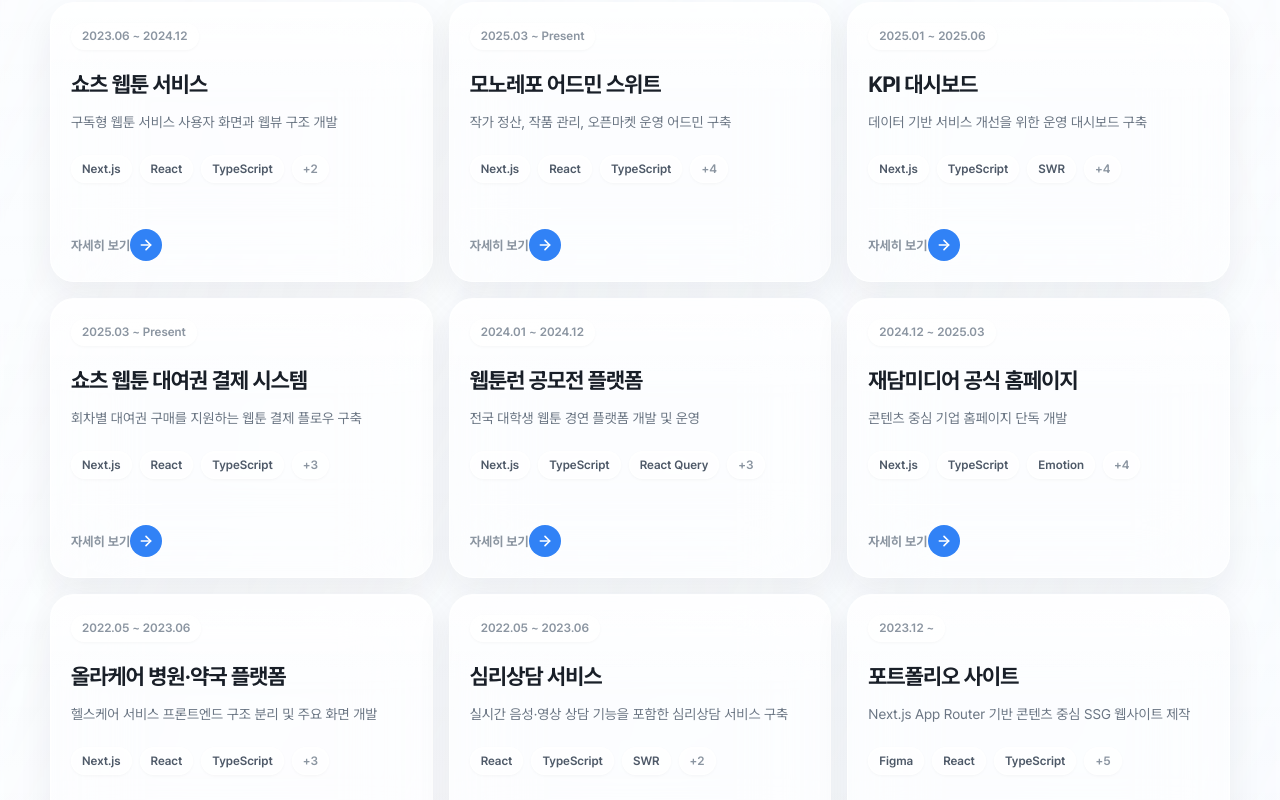
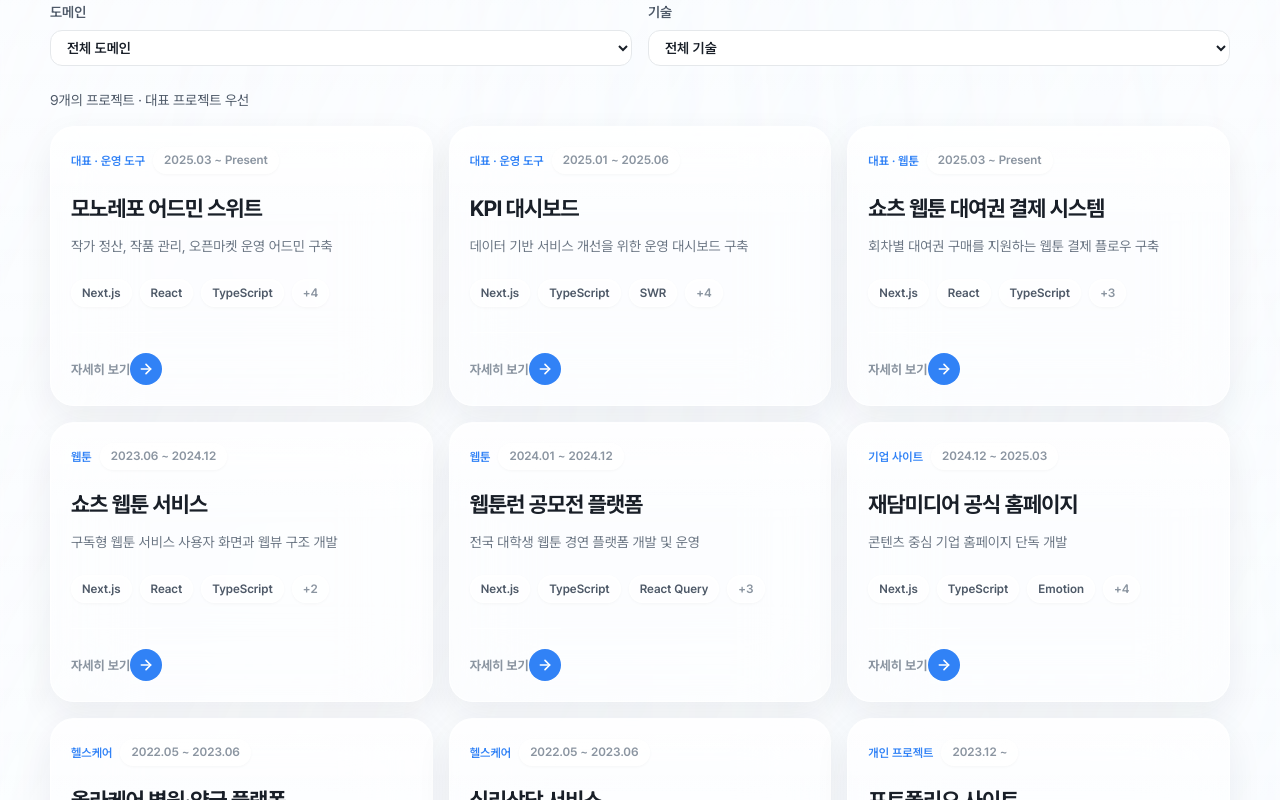
Before and after one commit to Garam-Leee/garam.dev, a Next.js app: page / in a window 1280 px wide. Shown: the part 4240-5040 px from the top of the page. Built offline with nearby package versions, Linux system fonts and the light colour scheme.

Commit message:
feat: filter projects by domain and technology

```diff
--- a/src/components/sections/projects/ProjectCard.tsx
+++ b/src/components/sections/projects/ProjectCard.tsx
@@ -33,7 +33,10 @@ export function ProjectCard({
     >
       <div className="pointer-events-none absolute inset-x-0 top-0 h-24 bg-[linear-gradient(180deg,rgba(255,255,255,0.68),rgba(255,255,255,0))]" />
 
-      <div className="relative mb-5 flex items-center justify-end">
+      <div className="relative mb-5 flex flex-wrap items-center justify-between gap-2">
+        <span className="text-xs font-semibold text-blue">
+          {project.featured ? `대표 · ${project.domain}` : project.domain}
+        </span>
         <GlassChip className="px-2.5 py-1 text-right text-[12px] font-semibold leading-[1.4] text-[#8b95a1]">
           {project.period}
         </GlassChip>
--- a/src/components/sections/projects/Projects.tsx
+++ b/src/components/sections/projects/Projects.tsx
@@ -7,9 +7,17 @@ import { useState } from "react";
 import type { Project } from "@/types/project";
 import { ProjectCard } from "./ProjectCard";
 import { ProjectModal } from "./ProjectModal";
+import { filterProjects } from "@/lib/project-filters";
+
+const domains = [...new Set(projects.map((project) => project.domain))];
+const tools = [...new Set(projects.flatMap((project) => project.tools))].sort();
+const filterClass = "mt-2 w-full rounded-xl border border-border bg-white px-3 py-2 text-sm text-heading";
 
 export default function Projects() {
   const [selectedProject, setSelectedProject] = useState<Project | null>(null);
+  const [domain, setDomain] = useState("");
+  const [tool, setTool] = useState("");
+  const visibleProjects = filterProjects(projects, { domain, tool });
 
   return (
     <section
@@ -27,9 +35,33 @@ export default function Projects() {
           </h2>
         </header>
 
-        <ul className="grid gap-4 sm:grid-cols-2 lg:grid-cols-3">
-          {projects.map((project, index) => (
-            <li key={project.title}>
+        <div className="mb-6 flex flex-wrap items-end gap-4">
+          <label htmlFor="project-domain" className="min-w-[160px] flex-1 text-sm font-semibold text-body">
+            도메인
+            <select id="project-domain" value={domain} onChange={(event) => setDomain(event.target.value)} className={filterClass}>
+              <option value="">전체 도메인</option>
+              {domains.map((value) => <option key={value} value={value}>{value}</option>)}
+            </select>
+          </label>
+          <label htmlFor="project-tool" className="min-w-[160px] flex-1 text-sm font-semibold text-body">
+            기술
+            <select id="project-tool" value={tool} onChange={(event) => setTool(event.target.value)} className={filterClass}>
+              <option value="">전체 기술</option>
+              {tools.map((value) => <option key={value} value={value}>{value}</option>)}
+            </select>
+          </label>
+          {(domain || tool) && (
+            <button type="button" onClick={() => { setDomain(""); setTool(""); }} className="rounded-xl bg-white px-4 py-2 text-sm font-semibold text-blue">
+              필터 초기화
+            </button>
+          )}
+        </div>
+        <p role="status" className="mb-4 text-sm text-body">{visibleProjects.length}개의 프로젝트 · 대표 프로젝트 우선</p>
+
+        {visibleProjects.length > 0 ? (
+          <ul className="grid gap-4 sm:grid-cols-2 lg:grid-cols-3">
+          {visibleProjects.map((project, index) => (
+            <li key={project.slug}>
               <ProjectCard
                 project={project}
                 index={index}
@@ -38,6 +70,11 @@ export default function Projects() {
             </li>
           ))}
         </ul>
+        ) : (
+          <p className="rounded-2xl border border-border bg-white p-8 text-center text-body">
+            조건에 맞는 프로젝트가 없습니다. 필터를 초기화해 전체 프로젝트를 확인해 주세요.
+          </p>
+        )}
       </div>
 
       <ProjectModal
--- a/src/data/projects.ts
+++ b/src/data/projects.ts
@@ -3,6 +3,7 @@ import type { Project } from "@/types/project";
 export const projects: Project[] = [
   {
     slug: "shortz",
+    domain: "웹툰",
     title: "쇼츠 웹툰 서비스",
     description: "구독형 웹툰 서비스 사용자 화면과 웹뷰 구조 개발",
     problem:
@@ -45,6 +46,8 @@ export const projects: Project[] = [
 
   {
     slug: "admin-suite",
+    domain: "운영 도구",
+    featured: true,
     title: "모노레포 어드민 스위트",
     description: "작가 정산, 작품 관리, 오픈마켓 운영 어드민 구축",
     problem:
@@ -89,6 +92,8 @@ export const projects: Project[] = [
 
   {
     slug: "kpi-dashboard",
+    domain: "운영 도구",
+    featured: true,
     title: "KPI 대시보드",
     description: "데이터 기반 서비스 개선을 위한 운영 대시보드 구축",
     problem:
@@ -126,6 +131,8 @@ export const projects: Project[] = [
 
   {
     slug: "shortz-payments",
+    domain: "웹툰",
+    featured: true,
     title: "쇼츠 웹툰 대여권 결제 시스템",
     description: "회차별 대여권 구매를 지원하는 웹툰 결제 플로우 구축",
     problem:
@@ -167,6 +174,7 @@ export const projects: Project[] = [
 
   {
     slug: "webtoon-run",
+    domain: "웹툰",
     title: "웹툰런 공모전 플랫폼",
     description: "전국 대학생 웹툰 경연 플랫폼 개발 및 운영",
     problem:
@@ -215,6 +223,7 @@ export const projects: Project[] = [
 
   {
     slug: "jaedam-website",
+    domain: "기업 사이트",
     title: "재담미디어 공식 홈페이지",
     description: "콘텐츠 중심 기업 홈페이지 단독 개발",
     problem:
@@ -261,6 +270,7 @@ export const projects: Project[] = [
 
   {
     slug: "ollacare",
+    domain: "헬스케어",
     title: "올라케어 병원·약국 플랫폼",
     description: "헬스케어 서비스 프론트엔드 구조 분리 및 주요 화면 개발",
     problem:
@@ -306,6 +316,7 @@ export const projects: Project[] = [
 
   {
     slug: "counseling",
+    domain: "헬스케어",
     title: "심리상담 서비스",
     description: "실시간 음성·영상 상담 기능을 포함한 심리상담 서비스 구축",
     problem:
@@ -342,6 +353,7 @@ export const projects: Project[] = [
 
   {
     slug: "portfolio",
+    domain: "개인 프로젝트",
     title: "포트폴리오 사이트",
     description: "Next.js App Router 기반 콘텐츠 중심 SSG 웹사이트 제작",
     problem:
--- /dev/null
+++ b/src/lib/project-filters.ts
@@ -0,0 +1,10 @@
+import type { Project } from "@/types/project";
+
+export function filterProjects(
+  projects: Project[],
+  { domain = "", tool = "" }: { domain?: string; tool?: string } = {}
+): Project[] {
+  return projects
+    .filter((project) => (!domain || project.domain === domain) && (!tool || project.tools.includes(tool)))
+    .sort((a, b) => Number(Boolean(b.featured)) - Number(Boolean(a.featured)));
+}
--- a/src/types/project.ts
+++ b/src/types/project.ts
@@ -1,5 +1,9 @@
+export type ProjectDomain = "웹툰" | "운영 도구" | "기업 사이트" | "헬스케어" | "개인 프로젝트";
+
 export interface Project {
   slug: string;
+  domain: ProjectDomain;
+  featured?: boolean;
   title: string;
   description: string;
   problem: string;
```
Also changed, not shown: 2 other files (tests, documents, lock files or other folders).
